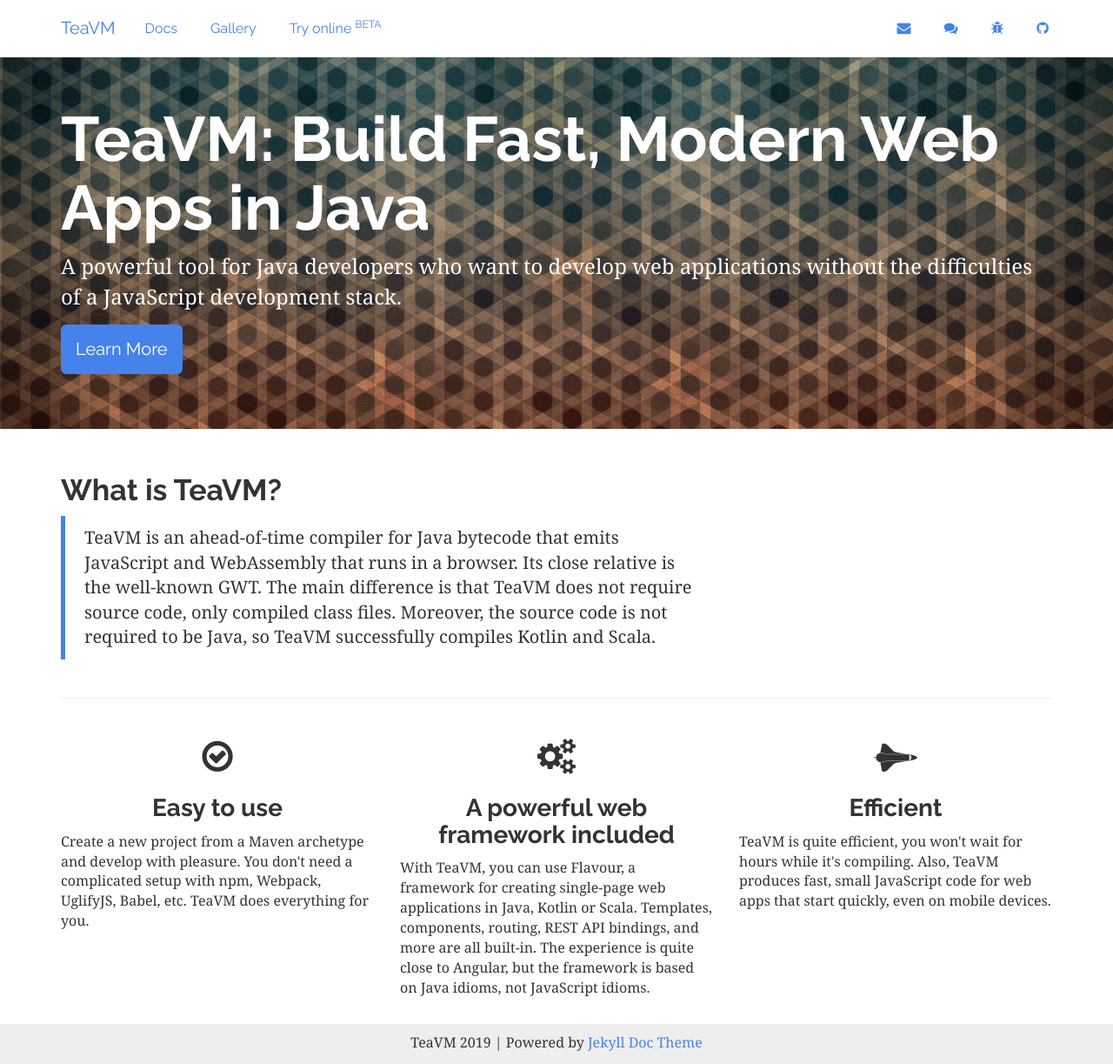
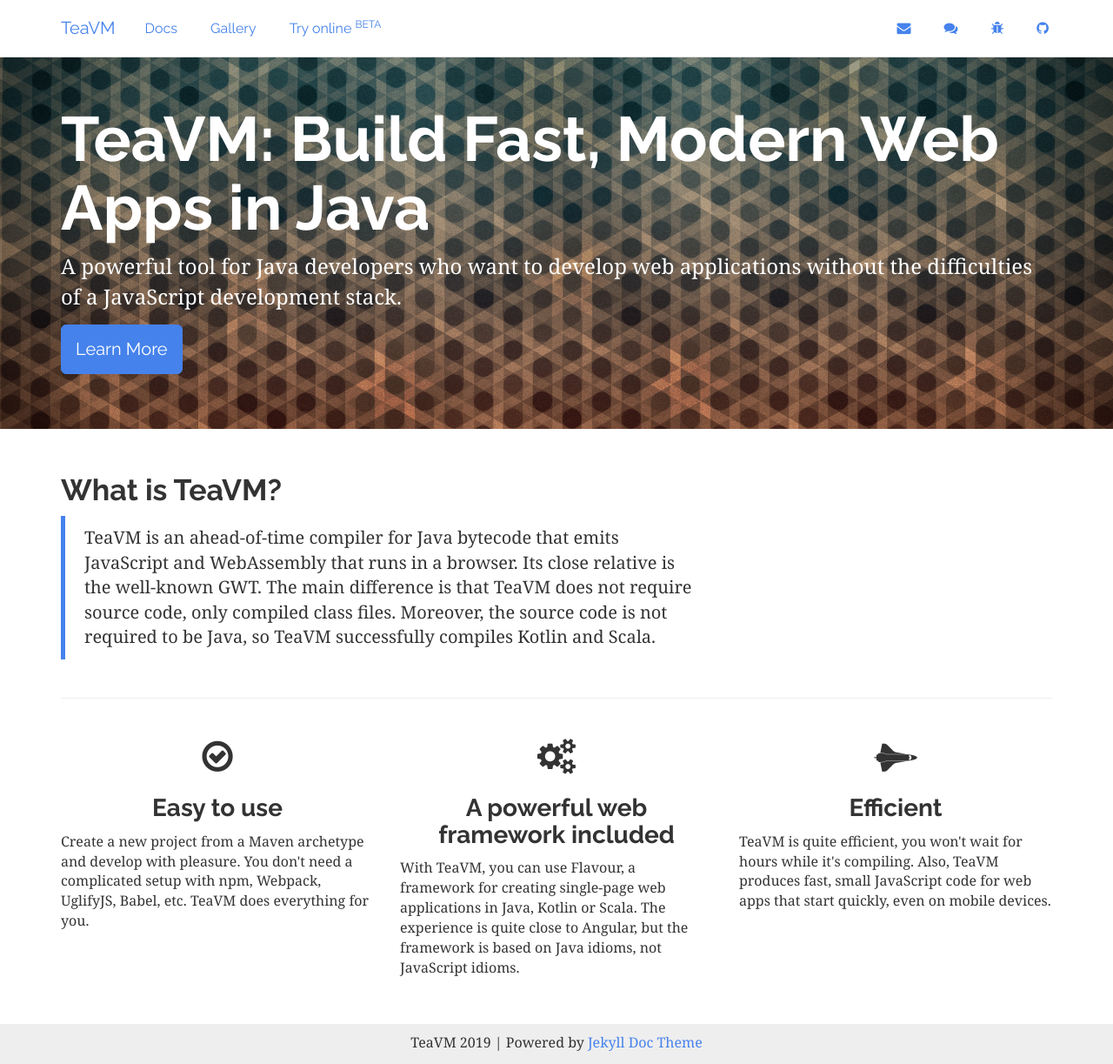
Before and after one commit to konsoletyper/teavm-site, a Jekyll site: the page built from index.html, in a window 1280 px wide and 1223 px high. Shown: the whole window at 87% size. Built offline with Jekyll 4.4.1, drawn with Linux system fonts in a browser that asks for light colours.

Commit message:
Update index.html

```diff
--- a/index.html
+++ b/index.html
@@ -46,8 +46,7 @@
             <h1 class="text-center"><i class="fa fa-cogs" aria-hidden="true"></i></h1>
             <h3 class="text-center">A powerful web framework included</h3>
             <p>With TeaVM, you can use Flavour, a framework for creating single-page web applications
-                in Java, Kotlin or Scala. Templates, components, routing, REST API bindings, and more
-                are all built-in.  The experience is quite close to Angular, but the framework
+                in Java, Kotlin or Scala. The experience is quite close to Angular, but the framework
                 is based on Java idioms, not JavaScript idioms.</p>
         </div>
         <div class="col-sm-4">
```
